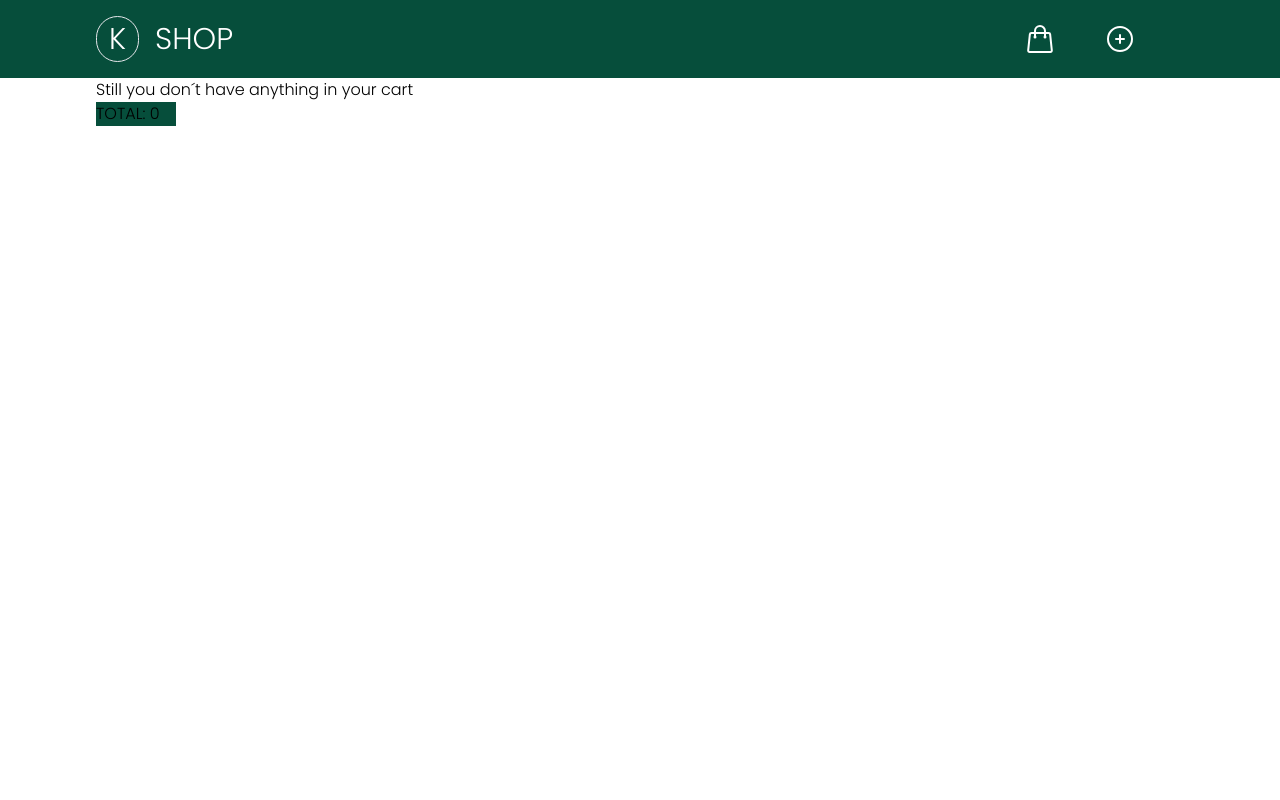
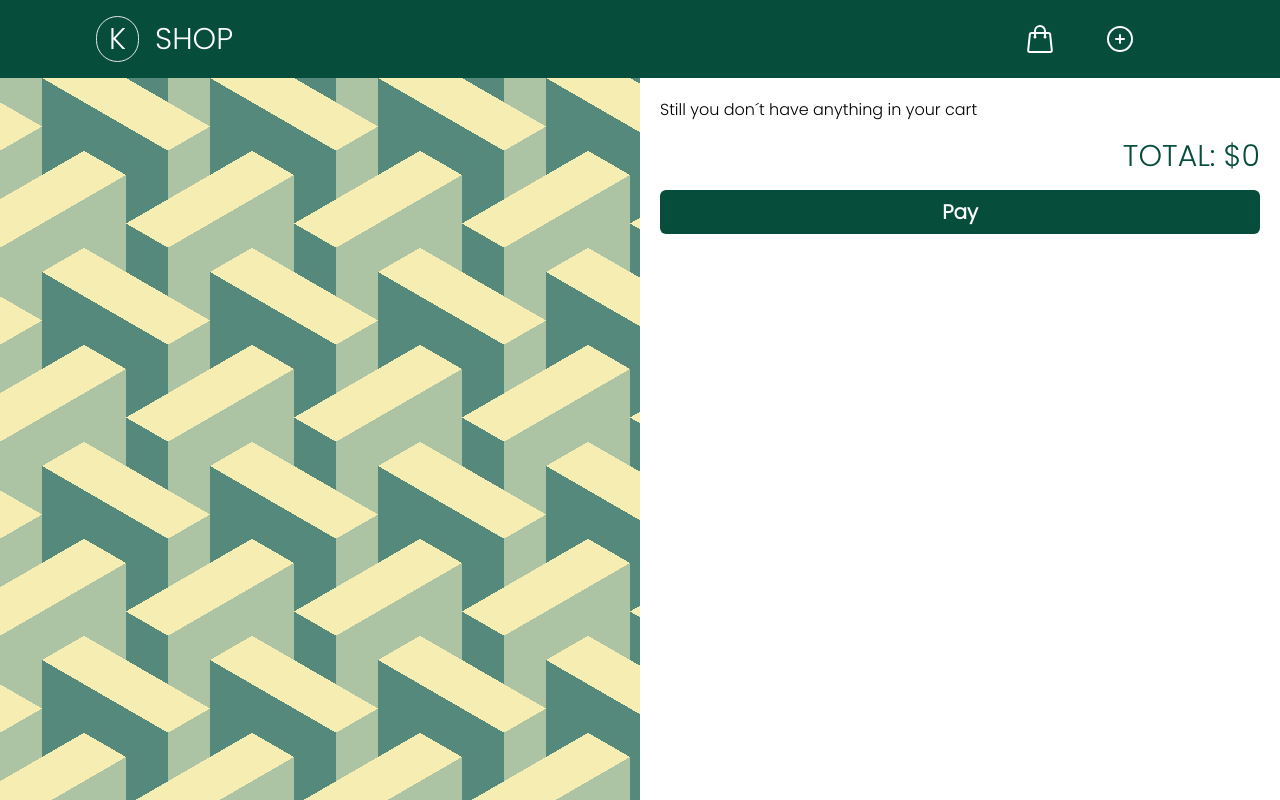
Before and after one commit to karengomezs/ecommerce, a Next.js app: page /cart in a window 1280 px wide. Built offline with nearby package versions, Linux system fonts and the light colour scheme; no server answers.

Commit message:
progress cart

```diff
--- a/src/app/cart/page.tsx
+++ b/src/app/cart/page.tsx
@@ -51,10 +51,10 @@ export default function Cart() {
           src={product.img}
           alt=""
         />
-        <div className="w-full flex items-center justify-between px-10">
-          <p className="font-bold flex-1"> {product.name}</p>
-          <p className="font-bold flex-1 text-red-600">$ {product.price}</p>
-          <div className="flex gap-4  rounded-md [&>*]:bg-slate-300 [&>*]:px-4 [&>*]:rounded-md">
+        <div className="w-full grid grid-rows-[auto_auto] py-5 items-center px-10">
+          <p className="font-bold text-xl"> {product.name}</p>
+          <div className="flex rounded-md [&>button]:border [&>button]:border-slate-500 [&>button]:w-8 [&>*]:rounded-md">
+            <p className="font-bold mr-4 text-lime-600">$ {product.price}</p>
             <button
               onClick={async () => {
                 try {
@@ -86,7 +86,7 @@ export default function Cart() {
               -
             </button>
             {/* por cada iteración, saco el largo del array que me da las coincidencias entre ids */}
-            <p>{idRep.length}</p>
+            <p className="mx-4">{idRep.length}</p>
             <button
               onClick={async () => {
                 try {
@@ -117,17 +117,20 @@ export default function Cart() {
   });
 
   return (
-    <div className="px-24">
-      <main className="flex flex-col justify-center gap-4">
+    <div className="  bg flex-1">
+      <main className="flex flex-col  p-5 gap-4 ml-auto h-full w-1/2 bg-white">
         {cartState.items.length !== 0 ? (
           cartProducts
         ) : (
           <p>Still you don´t have anything in your cart</p>
         )}
+        <div className="">
+          <p className="text-emerald-900 text-3xl text-right">{`TOTAL: $${suma}`}</p>
+        </div>
+        <button className="ml-auto bg-emerald-900 w-full p-2 rounded-md text-xl text-white font-bold">
+          Pay
+        </button>
       </main>
-      <div className="bg-emerald-900 w-20">
-        <p>{`TOTAL: ${suma}`}</p>
-      </div>
     </div>
   );
 }
```
